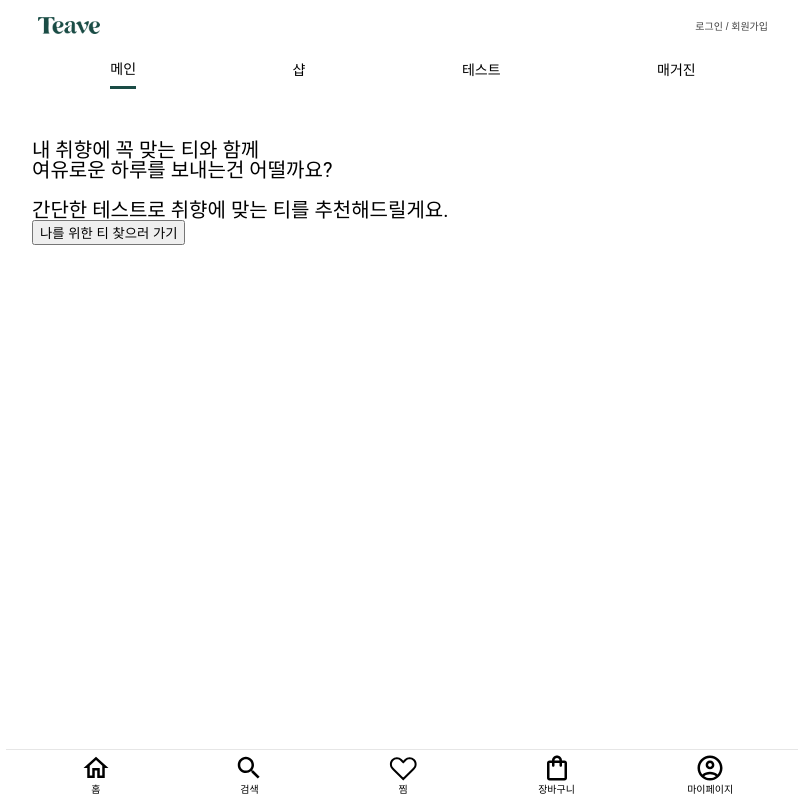
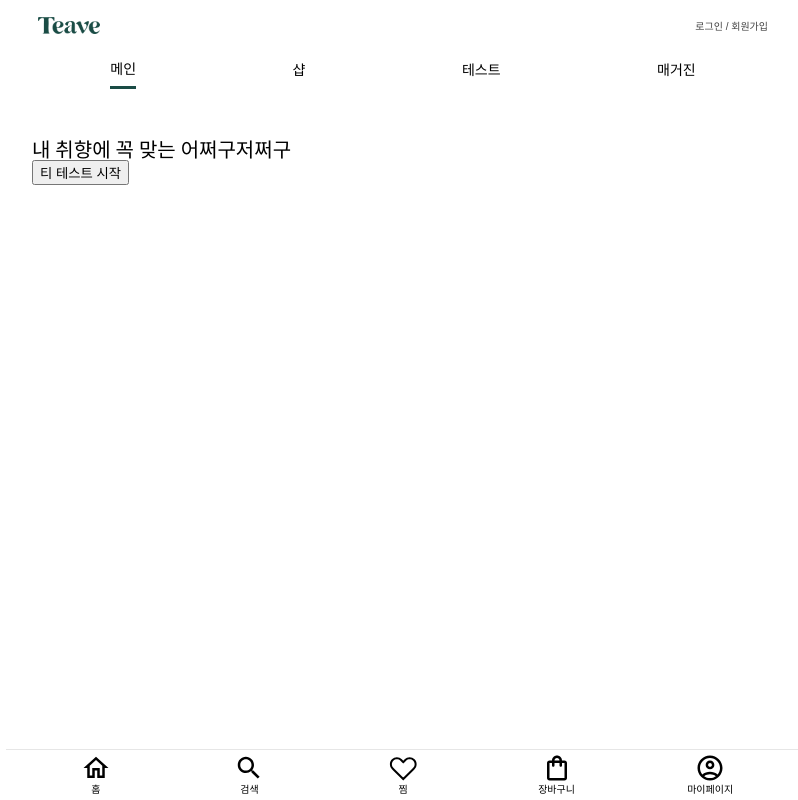
Before and after one commit to The-Teable/teave-mobile, a Next.js app: page /test in a window 1280 px wide. Shown: the whole page, without its empty margins (237-1035 px from the left). Built offline with nearby package versions, Linux system fonts and the light colour scheme.

Commit message:
feat: test page migrate

```diff
--- a/components/common/Button.tsx
+++ b/components/common/Button.tsx
@@ -1,11 +1,5 @@
 import styled from "styled-components";
 
-const Button = ({ text }) => {
-	return <S.Button>{text}</S.Button>
-}
-
-const S: any = {}
-
-S.Button = styled.button``;
+const Button = styled.button``;
 
 export default Button;
--- a/pages/test.tsx
+++ /dev/null
@@ -1,39 +0,0 @@
-import Layout from "../components/layout/Layout";
-import styled from "styled-components";
-import CenteredBox from "../components/common/CenteredBox";
-import Button from "../components/common/Button";
-import { useState } from "react";
-
-const Test = () => {
-  const [section, setSection] = useState("greeting");
-
-  return (
-    <Layout>
-      <S.Container>
-        <S.Text>
-          내 취향에 꼭 맞는 티와 함께
-          <br />
-          여유로운 하루를 보내는건 어떨까요?
-          <br />
-          <br />
-          간단한 테스트로 취향에 맞는 티를 추천해드릴게요.
-        </S.Text>
-        <S.Button text={"나를 위한 티 찾으러 가기"} />
-      </S.Container>
-    </Layout>
-  );
-};
-
-export default Test;
-
-const S: any = {};
-
-S.Container = styled(CenteredBox).attrs({ as: "section" })``;
-
-// temp style
-S.Text = styled.p`
-  font-size: 20px;
-  margin-top: 50px;
-`;
-
-S.Button = styled(Button)``;
--- a/pages/test/index.tsx
+++ b/pages/test/index.tsx
@@ -1,4 +1,4 @@
-import Layout from "../../components/layout/Layout"
+import Layout from "../../components/layout/Layout";
 import styled from "styled-components";
 import CenteredBox from "../../components/common/CenteredBox";
 import Button from "../../components/common/Button";
@@ -8,30 +8,25 @@ const Test = () => {
   return (
     <Layout>
       <S.Container>
-				<S.Text>
-					내 취향에 꼭 맞는 티와 함께 조금 더<br />
-					여유있는 하루를 보내고 싶지 않으신가요?<br /><br />
-					간단한 테스트를 통해 여러분의 취향에 <br />
-					딱맞는 티를 찾아드릴게요!
-				</S.Text>
-				<Link href={"/test/go"} passHref>
-					<S.Text>나를 위한 티 찾으러 가기</S.Text>
+        <S.Text>내 취향에 꼭 맞는 어쩌구저쩌구</S.Text>
+        <Link href="/test/question" passHref>
+          <S.Button>티 테스트 시작</S.Button>
         </Link>
       </S.Container>
     </Layout>
-	)
-}
+  );
+};
 
 export default Test;
 
 const S: any = {};
 
-S.Container = styled(CenteredBox).attrs({ as: "section" })``
+S.Container = styled(CenteredBox).attrs({ as: "section" })``;
 
 // temp style
 S.Text = styled.p`
   font-size: 20px;
   margin-top: 50px;
-`
+`;
 
 S.Button = styled(Button)``;
```
Also changed, not shown: pages/test/question.tsx (added, +19 -0 lines). Lines whose indentation alone changed are shown as unchanged.
